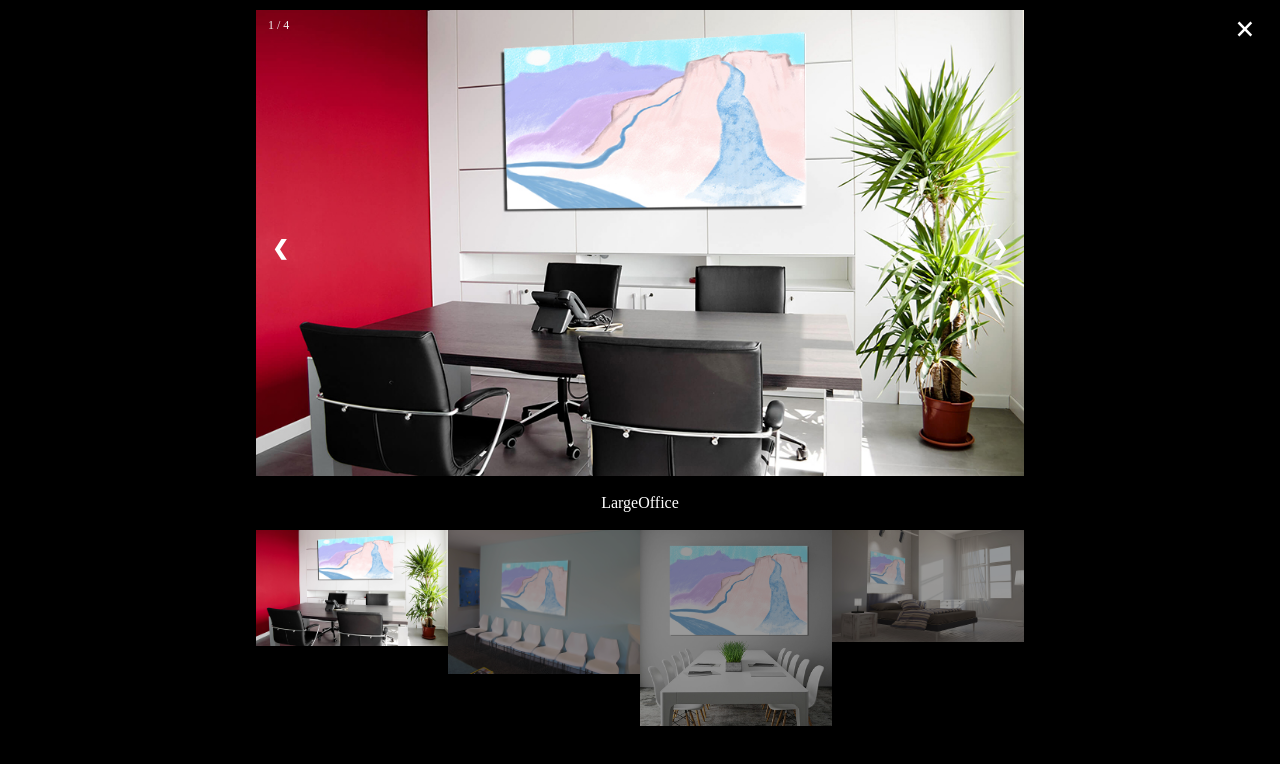
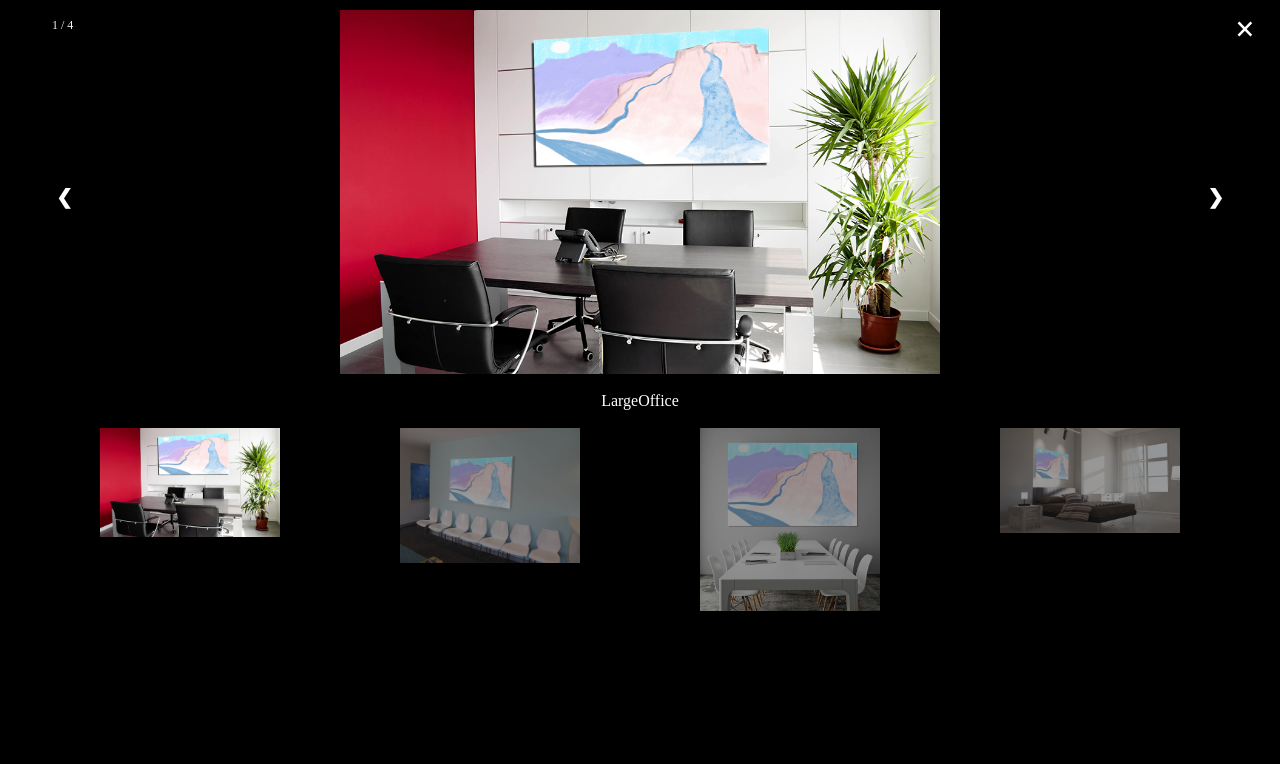
Before and after one commit to wallarts3x3/wallarts3x3.github.io, a plain HTML site: page waterfall.html in a window 1280 px wide. Both pictures are taken after a click on the picture 640 px from the left and 286 px from the top of the page. Drawn offline with Linux system fonts and the light colour scheme.

Commit message:
modaltest2

```diff
--- a/style.css
+++ b/style.css
@@ -57,7 +57,7 @@ body {
 
   margin: auto;
   padding: 0;
-  width: 60%;
+  width: 100%;
   max-width: 1200px;
 }
 
--- a/waterfall.html
+++ b/waterfall.html
@@ -34,22 +34,22 @@
 
     <div class="mySlides">
       <div class="numbertext">1 / 4</div>
-      <img src="image/officeArtWaterfall.jpg" style="width:100%">
+      <img src="image/officeArtWaterfall.jpg" style="width:100%; max-height: 400px; max-width: 600px">
     </div>
 
     <div class="mySlides">
       <div class="numbertext">2 / 4</div>
-      <img src="image/waitingroomWATERFALL.jpg" style="width:100%">
+      <img src="image/waitingroomWATERFALL.jpg" style="width:100%; max-height: 400px; max-width: 600px">
     </div>
 
     <div class="mySlides">
       <div class="numbertext">3 / 4</div>
-      <img src="image/boardRoomWATERFALL.jpg" style="width:100%">
+      <img src="image/boardRoomWATERFALL.jpg" style="width:100%; max-height: 400px; max-width: 400px">
     </div>
 
     <div class="mySlides">
       <div class="numbertext">4 / 4</div>
-      <img src="image/bedroomWATERFALL.jpg" style="width:100%">
+      <img src="image/bedroomWATERFALL.jpg" style="width:100%; max-height: 400px; max-width: 600px">
     </div>
 
     <a class="prev" onclick="plusSlides(-1)">&#10094;</a>
@@ -62,16 +62,16 @@
       <!--captions-->
 
     <div class="column">
-      <img class="demo cursor" src="image/officeArtWaterfall.jpg" style="width:100%" onclick="currentSlide(1)" alt="LargeOffice">
+      <img class="demo cursor" src="image/officeArtWaterfall.jpg" style="width:60%" onclick="currentSlide(1)" alt="LargeOffice">
     </div>
     <div class="column">
-      <img class="demo cursor" src="image/waitingroomWATERFALL.jpg" style="width:100%" onclick="currentSlide(2)" alt="WaitingRoom">
+      <img class="demo cursor" src="image/waitingroomWATERFALL.jpg" style="width:60%" onclick="currentSlide(2)" alt="WaitingRoom">
     </div>
     <div class="column">
-      <img class="demo cursor" src="image/boardRoomWATERFALL.jpg" style="width:100%" onclick="currentSlide(3)" alt="Conference">
+      <img class="demo cursor" src="image/boardRoomWATERFALL.jpg" style="width:60%" onclick="currentSlide(3)" alt="Conference">
     </div>
     <div class="column">
-      <img class="demo cursor" src="image/bedroomWATERFALL.jpg" style="width:100%" onclick="currentSlide(4)" alt="Bedroom">
+      <img class="demo cursor" src="image/bedroomWATERFALL.jpg" style="width:60%" onclick="currentSlide(4)" alt="Bedroom">
     </div>
   </div>
 </div>
```
